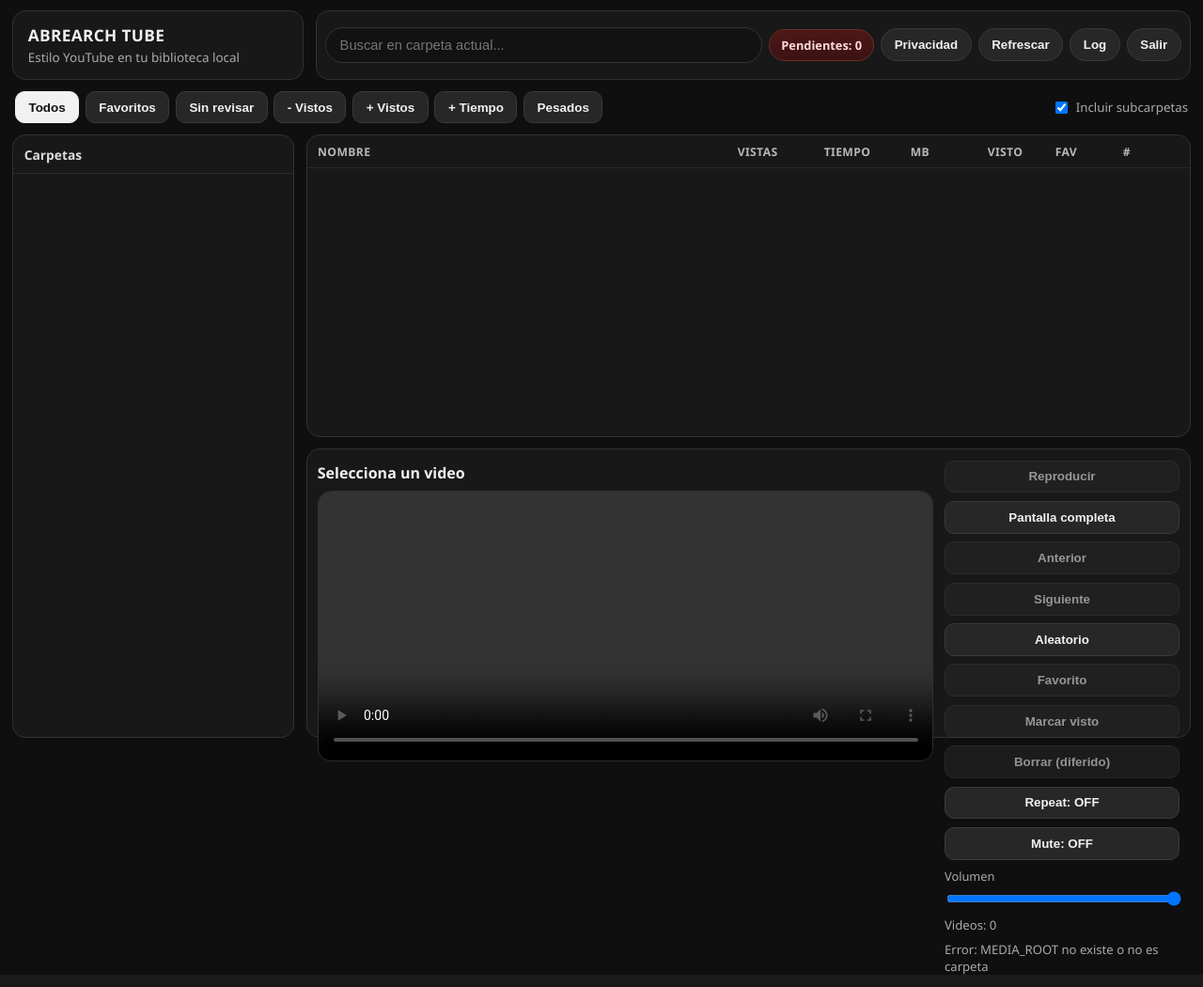
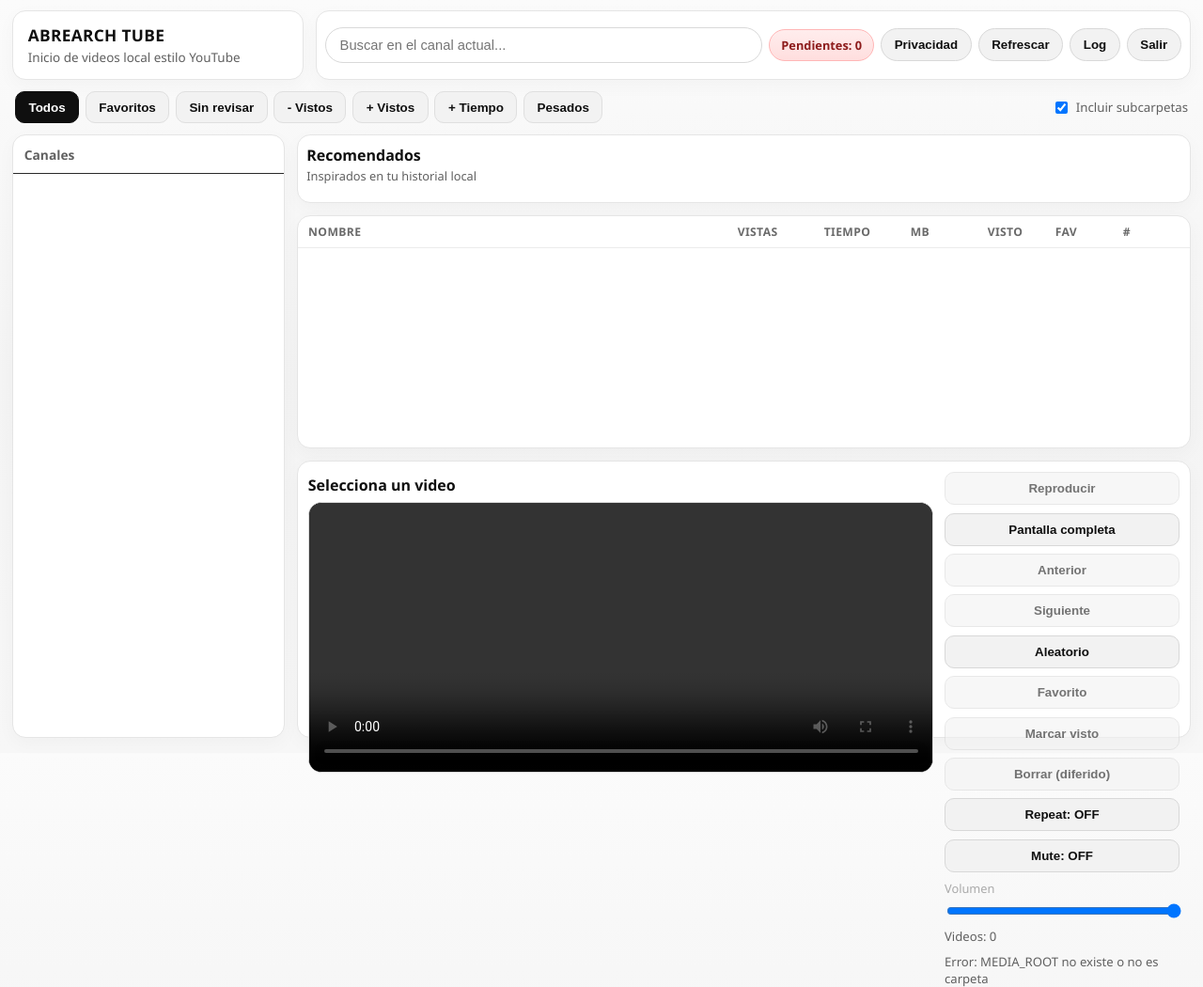
Before and after one commit to imanolrg90/videoplayer, a Flask app: page / in a window 1280 px wide. Shown: the whole page at 94% size. Run offline with Flask 3, Linux system fonts and the light colour scheme; the visitor is signed in with stand-in values (Sample User, id 1); some libraries are stand-ins or nearby versions.

Commit message:
UI claro tipo YouTube: canales y panel de recomendados

```diff
--- a/video_flask_rpi/static/app.js
+++ b/video_flask_rpi/static/app.js
@@ -17,6 +17,7 @@ const filterHeavy = document.getElementById("filterHeavy");
 const folderTree = document.getElementById("folderTree");
 const videoTable = document.getElementById("videoTable");
 const countBadge = document.getElementById("countBadge");
+const recoGrid = document.getElementById("recoGrid");
 
 const videoPlayer = document.getElementById("videoPlayer");
 const playerBox = document.querySelector(".player-box");
@@ -239,7 +240,7 @@ function renderFolders() {
 
     const name = document.createElement("span");
     name.className = "folder-name";
-    name.textContent = folder.depth === 0 ? `📁 ${folder.name}` : folder.name;
+    name.textContent = folder.depth === 0 ? `🏠 Inicio` : `📺 ${folder.name}`;
 
     const count = document.createElement("span");
     count.className = "folder-count";
@@ -264,11 +265,69 @@ function renderFolders() {
   folderTree.appendChild(frag);
 }
 
+function selectAndPlay(video) {
+  if (!video) return;
+  selectedVideo = video;
+  renderVideos();
+  updateSelectionUi();
+  playSelected();
+}
+
+function topVideosBy(metric, limit = 1, source = allVideos) {
+  const sorted = [...(source || [])].sort((a, b) => Number(b[metric] || 0) - Number(a[metric] || 0));
+  return sorted.slice(0, Math.max(0, limit));
+}
+
+function renderRecommendations() {
+  if (!recoGrid) return;
+  recoGrid.innerHTML = "";
+
+  const favorites = allVideos.filter((v) => v.favorite);
+  const unseen = allVideos.filter((v) => !v.watched);
+  const mostViewed = topVideosBy("views", 1)[0] || null;
+  const topFavorite = topVideosBy("views", 1, favorites)[0] || favorites[0] || null;
+  const forYouPool = unseen.length ? unseen : allVideos;
+  const forYou = forYouPool.length ? forYouPool[Math.floor(Math.random() * forYouPool.length)] : null;
+
+  const picks = [
+    { title: "Para ti", subtitle: "Basado en videos sin revisar", video: forYou, cls: "reco-card hero" },
+    { title: "Mas vistos", subtitle: "Tu tendencia local", video: mostViewed, cls: "reco-card" },
+    { title: "Favoritos", subtitle: "Top de tu biblioteca", video: topFavorite, cls: "reco-card" },
+  ];
+
+  picks.forEach((pick) => {
+    const card = document.createElement("button");
+    card.type = "button";
+    card.className = pick.cls;
+
+    if (!pick.video) {
+      card.classList.add("empty");
+      card.innerHTML = `<span class="reco-kicker">${pick.title}</span><strong>Sin videos disponibles</strong><small>${pick.subtitle}</small>`;
+      card.disabled = true;
+      recoGrid.appendChild(card);
+      return;
+    }
+
+    const thumb = pick.video.thumbnail_url || `/api/thumb/video?path=${encodeURIComponent(pick.video.relative_path)}`;
+    card.innerHTML = `
+      <img src="${thumb}" alt="thumb" />
+      <div class="reco-body">
+        <span class="reco-kicker">${pick.title}</span>
+        <strong>${pick.video.name}</strong>
+        <small>${pick.subtitle} · ${pick.video.views || 0} vistas</small>
+      </div>
+    `;
+    card.addEventListener("click", () => selectAndPlay(pick.video));
+    recoGrid.appendChild(card);
+  });
+}
+
 function renderVideos() {
   videoTable.innerHTML = "";
   const filtered = applyFilter(allVideos);
   filteredVideos = filtered;
   countBadge.textContent = String(filtered.length);
+  renderRecommendations();
 
   if (!filtered.length) {
     const empty = document.createElement("div");
--- a/video_flask_rpi/static/styles.css
+++ b/video_flask_rpi/static/styles.css
@@ -634,3 +634,255 @@ button:hover {
     display: none;
   }
 }
+
+/* Light YouTube-like rework */
+:root {
+  --yt-bg: #f8f8f8;
+  --yt-surface: #ffffff;
+  --yt-border: #e5e5e5;
+  --yt-text: #0f0f0f;
+  --yt-muted: #606060;
+  --yt-red: #ff0000;
+}
+
+body {
+  background: linear-gradient(180deg, #fbfbfb, #f4f4f4 50%, #f7f7f7) !important;
+  color: var(--yt-text) !important;
+}
+
+.brand,
+.top-actions,
+.tree-panel,
+.content-top,
+.content-bottom,
+.reco-panel {
+  background: var(--yt-surface) !important;
+  border: 1px solid var(--yt-border) !important;
+  box-shadow: 0 6px 20px rgba(0, 0, 0, 0.03);
+}
+
+.brand h1 { color: var(--yt-text); }
+.brand p { color: var(--yt-muted); }
+
+input[type="search"] {
+  background: #fff !important;
+  border: 1px solid #d9d9d9 !important;
+  color: var(--yt-text) !important;
+}
+
+button {
+  background: #f2f2f2 !important;
+  border: 1px solid #d8d8d8 !important;
+  color: var(--yt-text) !important;
+}
+
+button:hover {
+  background: #e9e9e9 !important;
+  border-color: #cfcfcf !important;
+}
+
+.pending-badge {
+  background: linear-gradient(180deg, #ffeded, #ffdede) !important;
+  border-color: #ffb6b6 !important;
+  color: #8d1c1c !important;
+}
+
+.filter-btn {
+  background: #f2f2f2 !important;
+  border-color: #dfdfdf !important;
+}
+
+.filter-btn.active {
+  background: #0f0f0f !important;
+  color: #fff !important;
+  border-color: #0f0f0f !important;
+}
+
+.recursive-opt,
+.panel-title,
+.folder-count,
+.video-path,
+.counter,
+.status-line,
+.meta {
+  color: var(--yt-muted) !important;
+}
+
+.explorer {
+  grid-template-columns: 290px 1fr !important;
+}
+
+.content-panel {
+  grid-template-rows: auto 1fr 46% !important;
+}
+
+.reco-panel {
+  border-radius: 14px;
+  padding: 0.6rem;
+  display: grid;
+  gap: 0.6rem;
+}
+
+.reco-head h3 {
+  margin: 0;
+  font-size: 1rem;
+}
+
+.reco-head p {
+  margin: 0.1rem 0 0;
+  color: var(--yt-muted);
+  font-size: 0.8rem;
+}
+
+.reco-grid {
+  display: grid;
+  grid-template-columns: 2fr 1fr 1fr;
+  gap: 0.55rem;
+}
+
+.reco-card {
+  border: 1px solid #e4e4e4;
+  border-radius: 12px;
+  overflow: hidden;
+  background: #fff !important;
+  color: #111 !important;
+  padding: 0;
+  display: grid;
+  text-align: left;
+  cursor: pointer;
+}
+
+.reco-card img {
+  width: 100%;
+  height: 140px;
+  object-fit: cover;
+  background: #ddd;
+}
+
+.reco-card.hero img {
+  height: 180px;
+}
+
+.reco-card .reco-body {
+  padding: 0.55rem 0.65rem 0.65rem;
+  display: grid;
+  gap: 0.18rem;
+}
+
+.reco-kicker {
+  font-size: 0.68rem;
+  color: #b00000;
+  font-weight: 700;
+  text-transform: uppercase;
+  letter-spacing: 0.05em;
+}
+
+.reco-card strong {
+  font-size: 0.86rem;
+  white-space: nowrap;
+  overflow: hidden;
+  text-overflow: ellipsis;
+}
+
+.reco-card small {
+  color: var(--yt-muted);
+  font-size: 0.75rem;
+}
+
+.reco-card.empty {
+  align-content: center;
+  padding: 0.7rem;
+}
+
+.table-head {
+  color: #6a6a6a !important;
+  border-bottom: 1px solid #ececec !important;
+}
+
+.video-row {
+  border: 1px solid transparent !important;
+}
+
+.video-row:hover {
+  background: #f6f6f6 !important;
+}
+
+.video-row.active {
+  background: #f0f7ff !important;
+  border-color: #cfe6ff !important;
+}
+
+.video-name { color: #0f0f0f !important; }
+
+.chip {
+  border-color: #d9d9d9 !important;
+  background: #fafafa !important;
+  color: #4a4a4a !important;
+}
+
+.chip.on {
+  border-color: #bcc8d8 !important;
+  background: #eaf2ff !important;
+  color: #294f85 !important;
+}
+
+.chip.hash-ok {
+  border-color: #abd8bc !important;
+  background: #ebfff2 !important;
+  color: #236642 !important;
+}
+
+.chip.hash-miss {
+  border-color: #f0b9b9 !important;
+  background: #fff0f0 !important;
+  color: #8f3838 !important;
+}
+
+#videoPlayer {
+  border-color: #d9d9d9 !important;
+}
+
+.state-btn.active {
+  background: #ffeded !important;
+  border-color: #ffc1c1 !important;
+  color: #831616 !important;
+}
+
+.fs-overlay {
+  background: rgba(255, 255, 255, 0.92) !important;
+  border: 1px solid #e1e1e1 !important;
+}
+
+.fs-time,
+.fs-vol {
+  color: #333 !important;
+}
+
+.log-dialog,
+.privacy-dialog {
+  background: #fff !important;
+  border-color: #e3e3e3 !important;
+}
+
+.log-content,
+.log-edit,
+.privacy-dialog input {
+  background: #fff !important;
+  color: #1a1a1a !important;
+  border-color: #dedede !important;
+}
+
+@media (max-width: 980px) {
+  .reco-grid {
+    grid-template-columns: 1fr;
+  }
+
+  .reco-card img,
+  .reco-card.hero img {
+    height: 160px;
+  }
+
+  .content-panel {
+    grid-template-rows: auto auto auto !important;
+  }
+}
--- a/video_flask_rpi/templates/index.html
+++ b/video_flask_rpi/templates/index.html
@@ -11,10 +11,10 @@
     <header class="topbar">
       <div class="brand">
         <h1>ABREARCH TUBE</h1>
-        <p>Estilo YouTube en tu biblioteca local</p>
+        <p>Inicio de videos local estilo YouTube</p>
       </div>
       <div class="top-actions">
-        <input id="searchInput" type="search" placeholder="Buscar en carpeta actual..." />
+        <input id="searchInput" type="search" placeholder="Buscar en el canal actual..." />
         <span id="pendingBadge" class="pending-badge" title="Operaciones diferidas pendientes">Pendientes: 0</span>
         <button id="privacyBtn">Privacidad</button>
         <button id="refreshBtn">Refrescar</button>
@@ -39,11 +39,19 @@
 
     <section class="explorer">
       <aside class="tree-panel">
-        <div class="panel-title">Carpetas</div>
+        <div class="panel-title">Canales</div>
         <div id="folderTree" class="folder-tree"></div>
       </aside>
 
       <section class="content-panel">
+        <section class="reco-panel">
+          <div class="reco-head">
+            <h3>Recomendados</h3>
+            <p>Inspirados en tu historial local</p>
+          </div>
+          <div id="recoGrid" class="reco-grid"></div>
+        </section>
+
         <div class="content-top">
           <div class="table-head">
             <span>Nombre</span>
```
